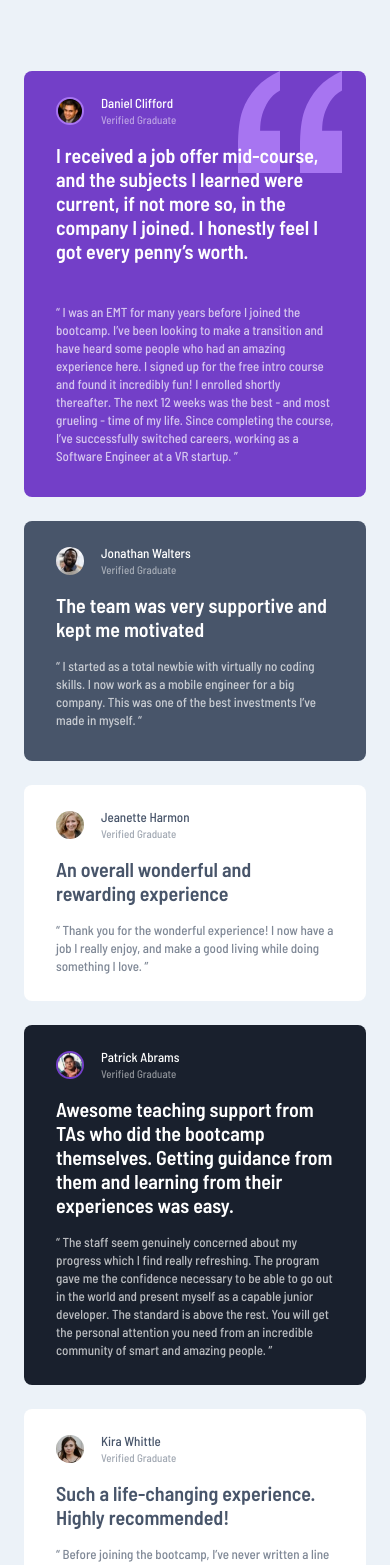
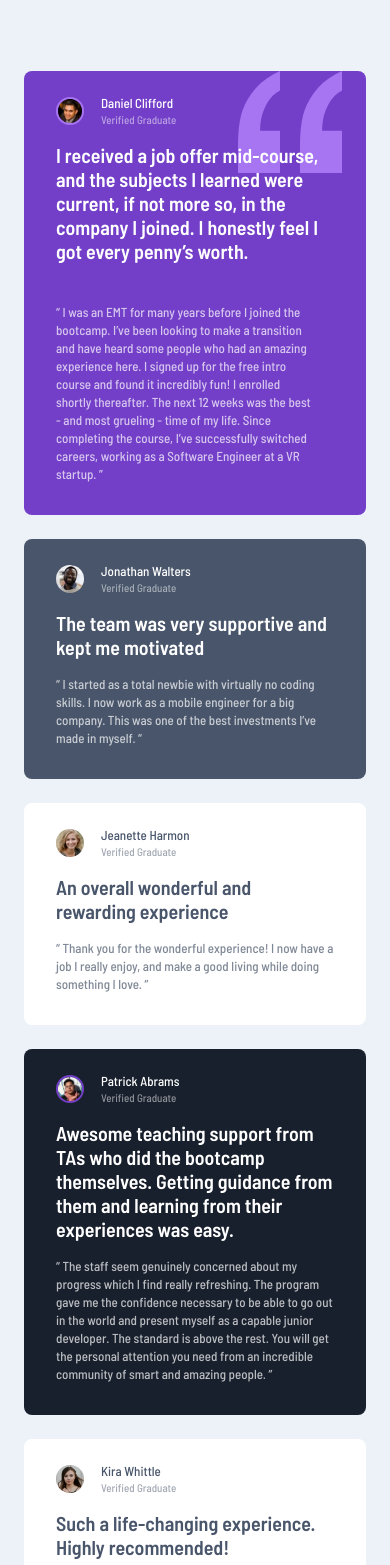
Before and after one commit to jaceleedev/testimonials-grid-section, a Next.js app: page / in a window 390 px wide. Shown: the top 1565 px of the page. Built offline with nearby package versions, Linux system fonts and the light colour scheme.

Commit message:
fix: :iphone: adjust padding for mobile screens

```diff
--- a/src/components/Testimonial/index.tsx
+++ b/src/components/Testimonial/index.tsx
@@ -20,7 +20,7 @@ function Testimonial({
   const articleClasses = clsx(
     gridArea,
     'relative p-8 pt-[26px]',
-    reducedPadding && 'pb-[26px]',
+    reducedPadding && 'pb-[26px] max-sm:pb-8',
     backgroundColor,
     'testimonial-shadow'
   );
@@ -59,7 +59,9 @@ function Testimonial({
       </header>
       <blockquote className={blockquoteClasses}>
         <p className={`text-headline ${textColor} z-10`}>{headline}</p>
-        <p className={`text-body ${textColor}`}>{content}</p>
+        <p className={`text-body ${textColor} ${isFirstCard && 'max-sm:pr-4'}`}>
+          {content}
+        </p>
       </blockquote>
     </article>
   );
```
